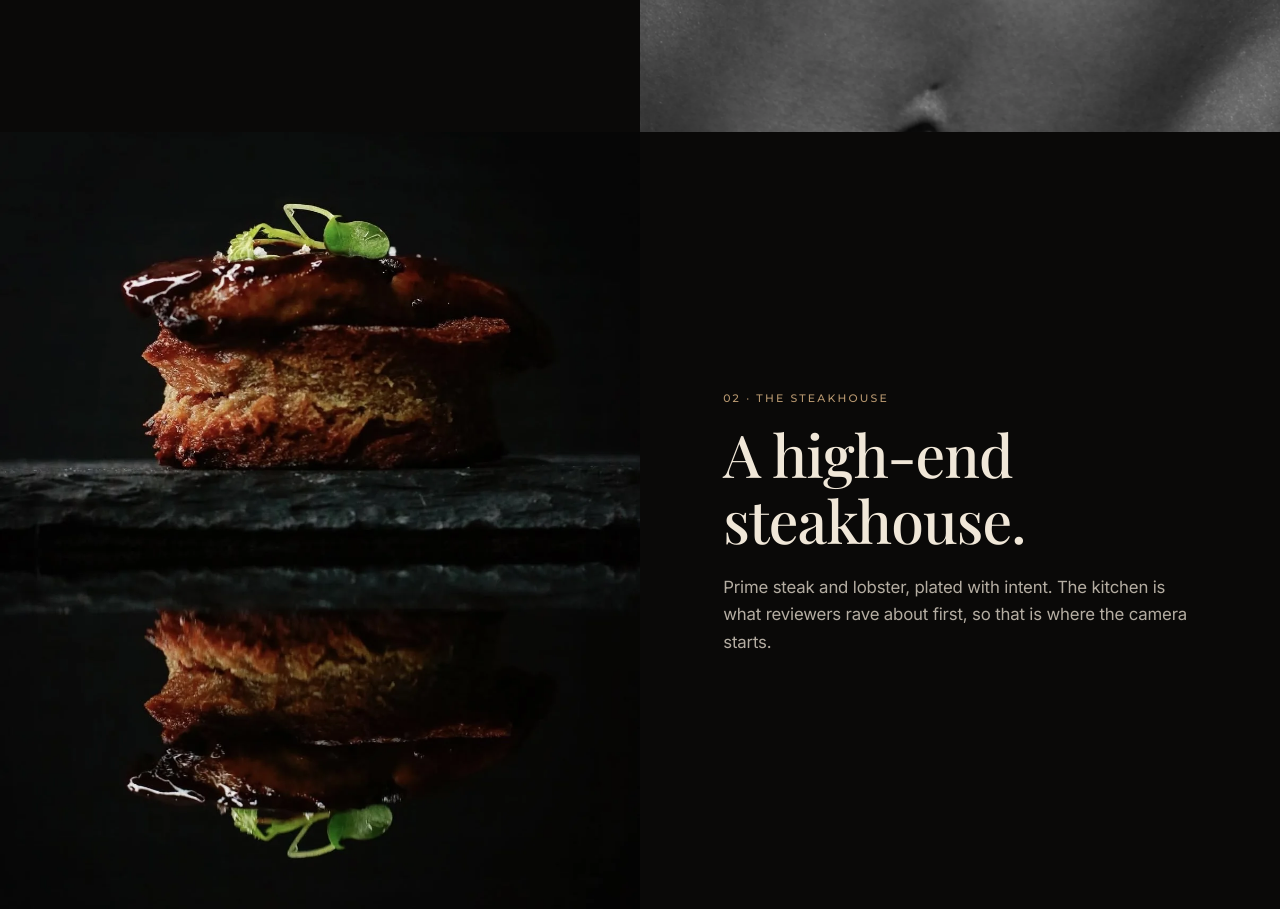
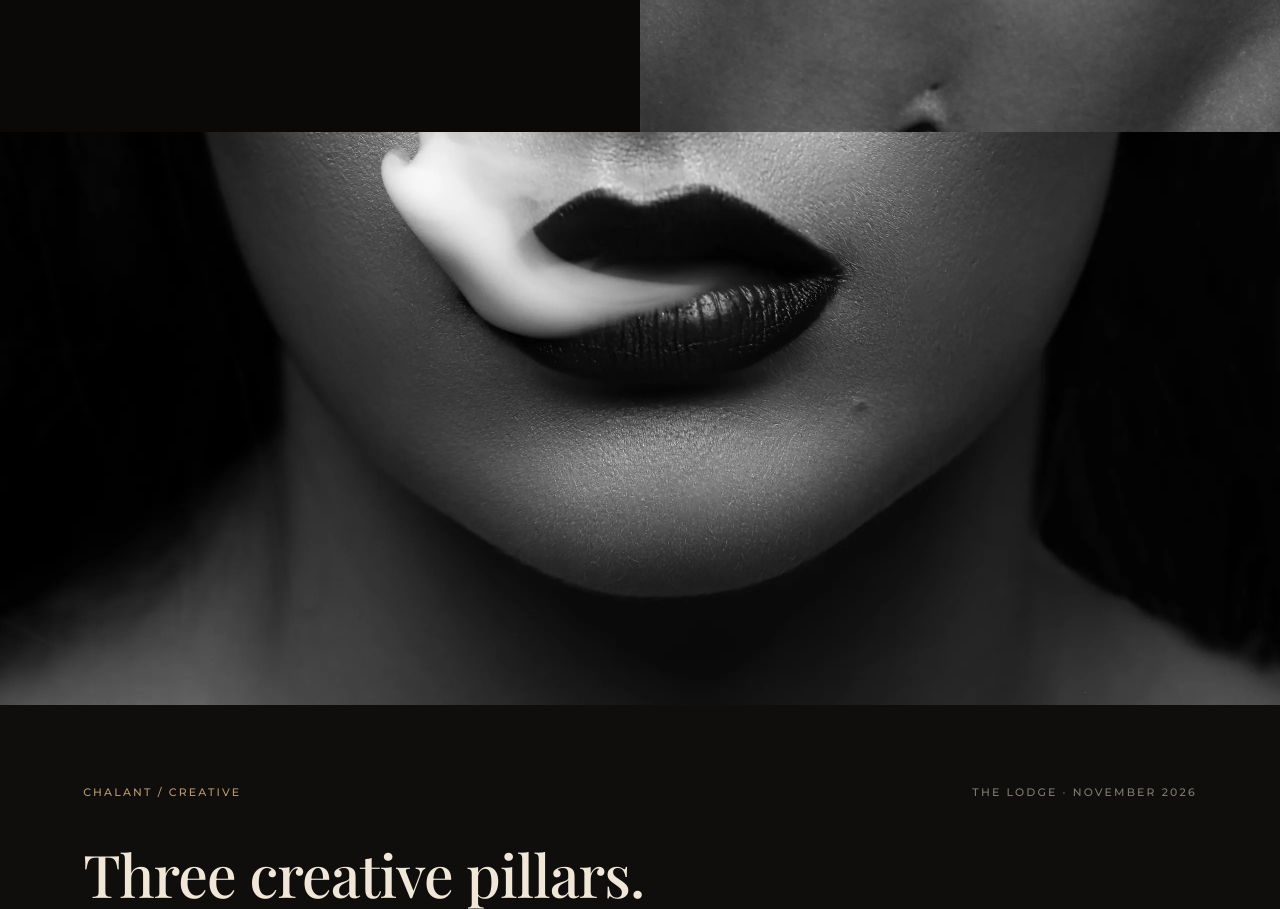
Before and after one commit to ShadowbannedOfficial/LODGE-PITCH, a plain HTML site: page index.html in a window 1280 px wide. Shown: the part 2401-3310 px from the top of the page. Drawn offline with nearby package versions, Linux system fonts and the light colour scheme; a web font is replaced by a local one.

Commit message:
Remove steakhouse section

```diff
--- a/index.html
+++ b/index.html
@@ -55,20 +55,6 @@
           <source type="image/webp" srcset="assets/hero.webp">
           <img src="assets/hero.jpg" alt="Black-and-white portrait of a woman, shown in full" width="1440" height="5700">
         </picture>
-      </div>
-    </section>
-
-    <section class="section steakhouse" id="steakhouse" aria-labelledby="steakhouse-title">
-      <div class="steakhouse-photo">
-        <picture>
-          <source type="image/webp" srcset="assets/steak.webp">
-          <img src="assets/steak.jpg" alt="A seared steak on slate, reflected below" width="1206" height="1476">
-        </picture>
-      </div>
-      <div class="steakhouse-copy">
-        <p class="eyebrow reveal">02 · The Steakhouse</p>
-        <h2 class="display reveal d1" id="steakhouse-title">A high-end steakhouse.</h2>
-        <p class="body reveal d2">Prime steak and lobster, plated with intent. The kitchen is what reviewers rave about first, so that is where the camera starts.</p>
       </div>
     </section>
 
```
